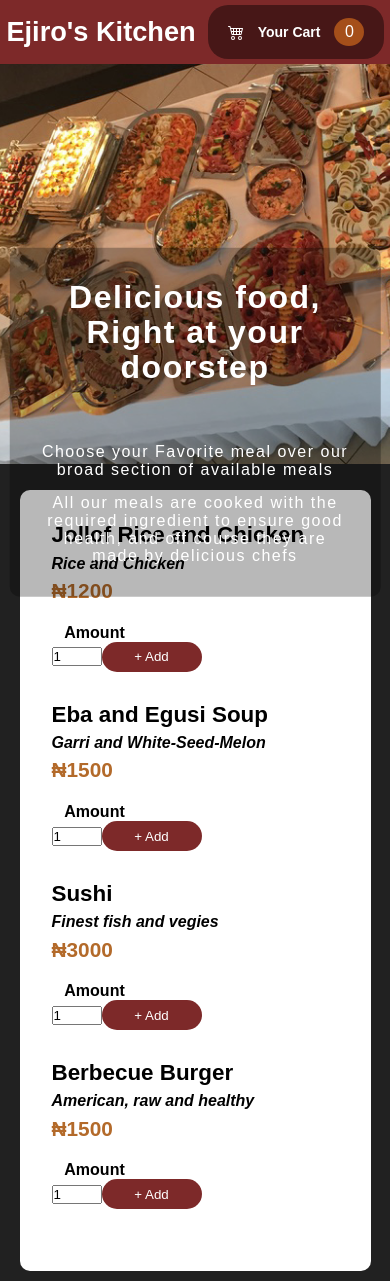
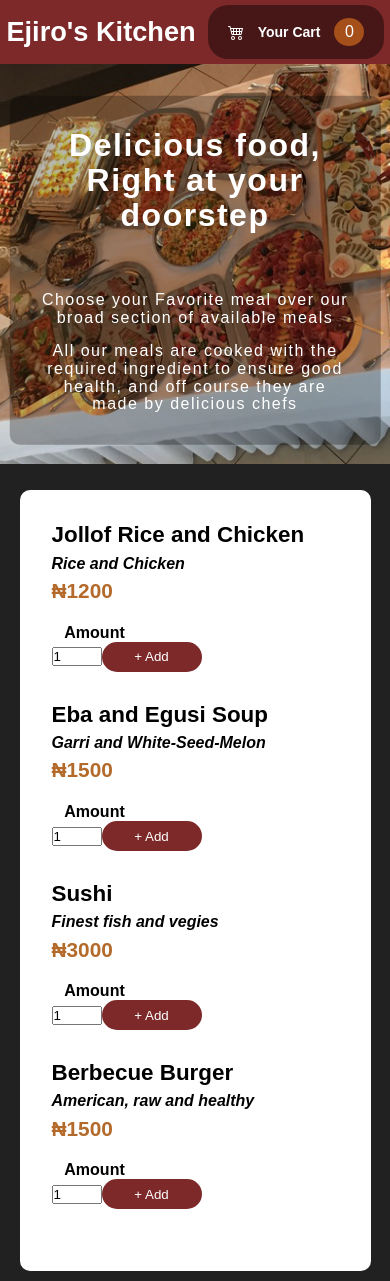
Before and after one commit to EjiroOsiephri/Building-a-food-order-app, a React (Vite) app in the folder vite-project/: page / in a window 390 px wide. Built offline with nearby package versions, Linux system fonts and the light colour scheme.

Commit message:
Styling Carts component

```diff
--- a/vite-project/src/Components/Body/MealBox.jsx
+++ b/vite-project/src/Components/Body/MealBox.jsx
@@ -9,6 +9,7 @@ const Modal = (props) => {
     </div>
   );
 };
+
 const BackDropOverlay = (props) => {
   return <div className={MealBoxStyles.backdrop}></div>;
 };
--- a/vite-project/src/Components/Carts/Carts.jsx
+++ b/vite-project/src/Components/Carts/Carts.jsx
@@ -1,4 +1,5 @@
 import MealBox from "../Body/MealBox";
+import Classes from "../../Sass/Carts.module.scss";
 
 const Carts = () => {
   const MealBoxArray = [
--- a/vite-project/src/Components/MainSection/Availablemeal.jsx
+++ b/vite-project/src/Components/MainSection/Availablemeal.jsx
@@ -34,16 +34,16 @@ function Availablemeal() {
   ];
   return (
     <React.Fragment>
-      <div className={MainBody.mealSection}>
+      <main className={MainBody.mealSection}>
         {MealSection.map((item) => {
           return (
-            <div key={item.id} className={MainBody.MealSectionBody}>
+            <aside key={item.id} className={MainBody.MealSectionBody}>
               <div className={MainBody.mealSectionText}>
                 <h2>{item.Name}</h2>
                 <h4>{item.Ingredients}</h4>
                 <h1>{item.Amount}</h1>
               </div>
-              <div className={MainBody.mealSectionLogic}>
+              <aside className={MainBody.mealSectionLogic}>
                 <div className={MainBody.mealSectionInput}>
                   <label htmlFor={MealSection.id}>Amount</label>
                   <MealItemForm
@@ -53,14 +53,11 @@ function Availablemeal() {
                     Amount={MealSection.Amount}
                   />
                 </div>
-              </div>
-              <div className={MainBody.line}>
-                <hr />
-              </div>
-            </div>
+              </aside>
+            </aside>
           );
         })}
-      </div>
+      </main>
     </React.Fragment>
   );
 }
--- a/vite-project/src/Sass/BodyModal.module.scss
+++ b/vite-project/src/Sass/BodyModal.module.scss
@@ -29,6 +29,6 @@
 @media screen and (max-width: 1044px) {
   .BodyModal {
     width: 95%;
-    top: 50%;
+    top: 270px;
   }
 }
--- a/vite-project/src/Sass/MainHeader.module.scss
+++ b/vite-project/src/Sass/MainHeader.module.scss
@@ -58,7 +58,7 @@
   font-weight: 700;
 }
 .line {
-  display: none;
+  display: initial;
 }
 @media screen and (max-width: 400px) {
   .mealSection {
```
Also changed, not shown: vite-project/src/Sass/Carts.module.scss (added).
